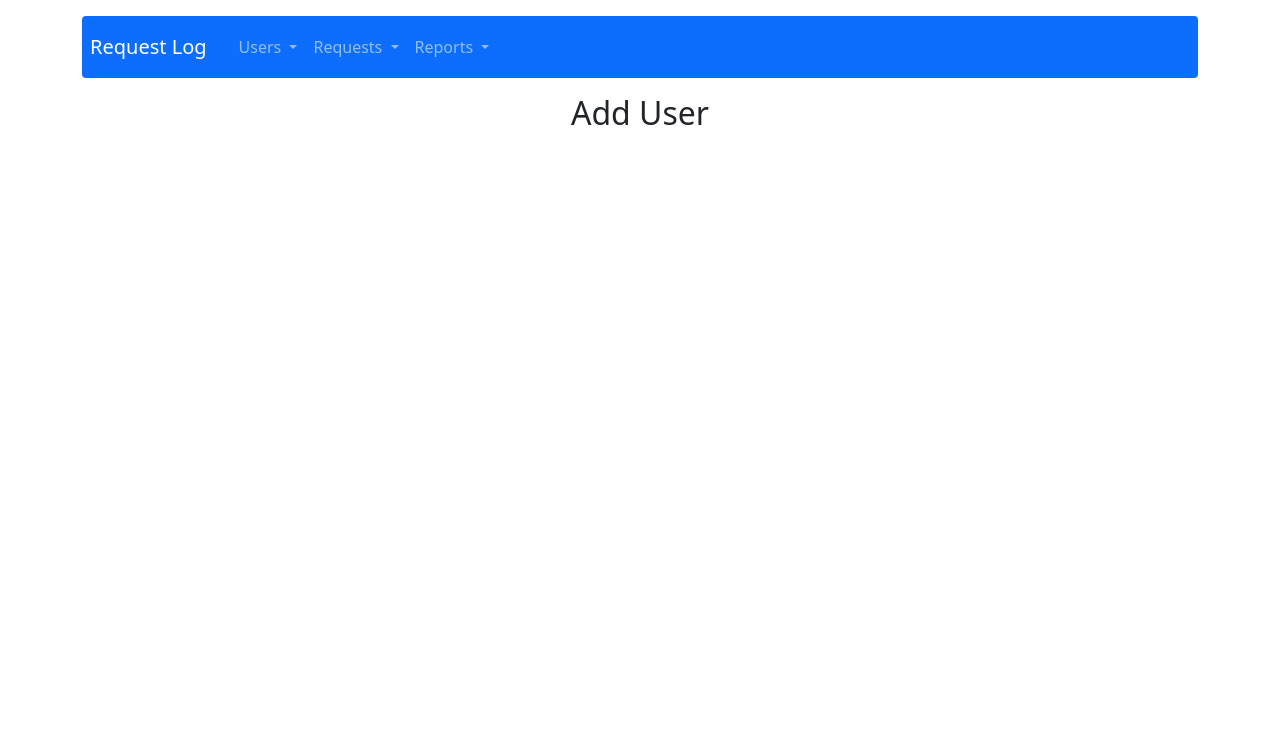
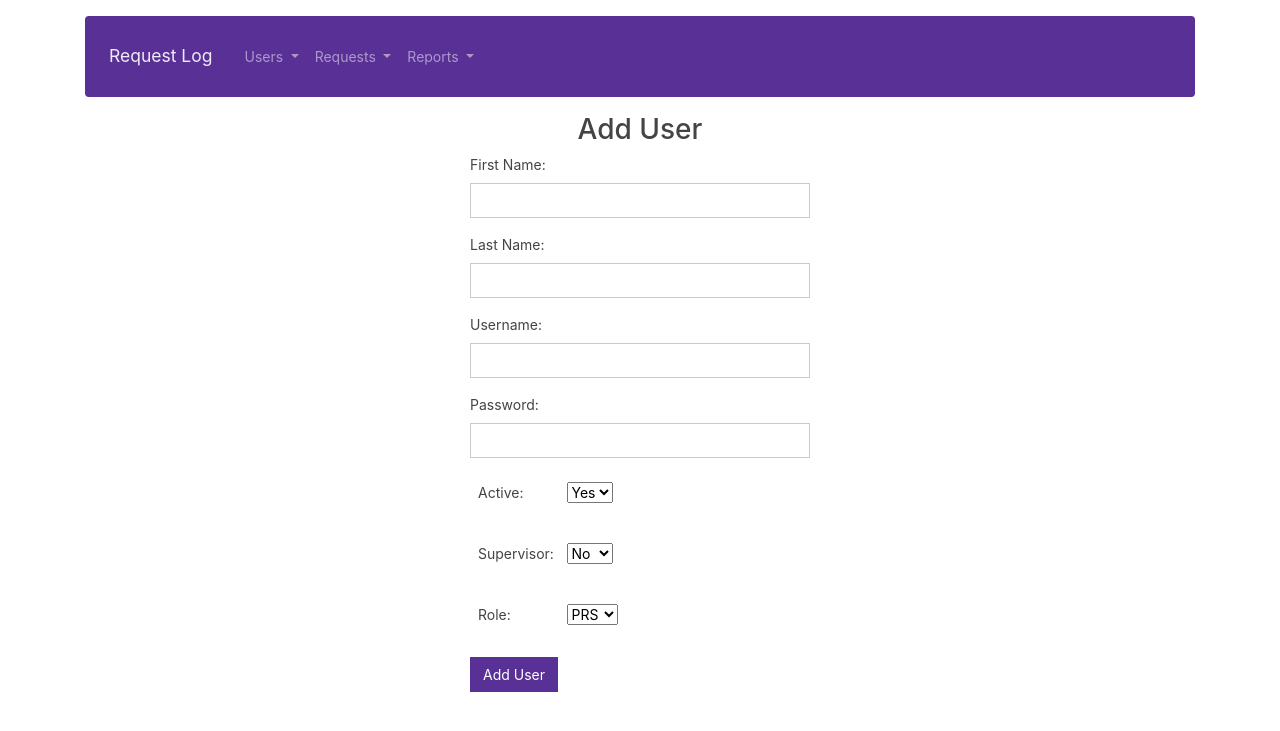
Before and after one commit to ElGato316/requestlog, a CodeIgniter app: page /requestlog/users/add in a window 1280 px wide. Shown: the top 731 px of the page. Run offline with CodeIgniter, Linux system fonts and the light colour scheme; some libraries are stand-ins or nearby versions.

Commit message:
Users Complete

```diff
--- a/application/config/autoload.php
+++ b/application/config/autoload.php
@@ -58,7 +58,7 @@ $autoload['packages'] = array();
 |
 |	$autoload['libraries'] = array('user_agent' => 'ua');
 */
-$autoload['libraries'] = array('database', 'session');
+$autoload['libraries'] = array('database', 'session', 'form_validation');
 
 /*
 | -------------------------------------------------------------------
--- a/application/config/config.php
+++ b/application/config/config.php
@@ -35,7 +35,7 @@ $config['base_url'] = 'http://localhost/requestlog/';
 | variable so that it is blank.
 |
 */
-$config['index_page'] = 'index.php';
+$config['index_page'] = '';
 
 /*
 |--------------------------------------------------------------------------
--- a/application/controllers/Users.php
+++ b/application/controllers/Users.php
@@ -17,9 +17,44 @@
 
 			$data['title'] = 'Add User';
 
+			$this->form_validation->set_rules('firstname','First Name', 'required');
+			$this->form_validation->set_rules('lastname', 'Last Name', 'required');
+			$this->form_validation->set_rules('username', 'Username', 'required');
+			$this->form_validation->set_rules('password', 'Password', 'required');
+
+			if ($this->form_validation->run() === FALSE) {
+				$this->load->view('templates/header');
+				$this->load->view('templates/navbar');
+				$this->load->view('users/add', $data);
+				$this->load->view('templates/footer');
+			} else {
+				// Encrypt password
+				$enc_password = md5($this->input->post('password'));
+
+				$this->User_model->add_user($enc_password);
+
+				// Set message
+				$this->session->set_flashdata('user_entered', 'User has been added');
+
+				redirect('users/view');
+			}
+		}
+
+		public function edit($id){
+
+			$data['user'] = $this->User_model->get_user($id);
+
+			$data['title'] = 'Edit Post';
+
 			$this->load->view('templates/header');
-            $this->load->view('templates/navbar');
-			$this->load->view('users/add', $data);
+			$this->load->view('templates/navbar');
+			$this->load->view('users/edit', $data);
 			$this->load->view('templates/footer');
+
+		}
+
+		public function update(){
+			$this->User_model->edit_user($id);
+			redirect('users/view');
 		}
     }
--- a/application/models/User_model.php
+++ b/application/models/User_model.php
@@ -1,5 +1,12 @@
 <?php
     class User_model extends CI_Model{
+
+        public $firstname;
+        public $lastname;
+        public $badge;
+        public $supervisor;
+        public $active;
+        public $role;
 
         public function get_all_active_users(){
 
@@ -8,4 +15,43 @@
             return $query->result_array();
         }
 
+        public function get_user($id){
+            $sql = "select * from users where id = ?";
+            $query = $this->db->query($sql, $id);
+            return $query->row_array();
+        }
+
+        public function add_user($enc_password){
+
+            $data = array(
+                'firstname' => $this->input->post('firstname'),
+                'lastname' => $this->input->post('lastname'),
+                'username' => $this->input->post('username'),
+                'password' => $enc_password,
+                'active' => $this->input->post('active'),
+                'supervisor' => $this->input->post('supervisor'),
+                'role' => $this->input->post('role')
+            );
+
+            return $this->db->insert('users', $data);
+        }
+
+        public function edit_user($id){
+
+            $data = array(
+                //'id' => $this->input->post('id'),
+                'firstname' => $this->input->post('firstname'),
+                'lastname' => $this->input->post('lastname'),
+                'username' => $this->input->post('username'),
+                'password' => $this->input->post('password'),
+                'active' => $this->input->post('active'),
+                'supervisor' => $this->input->post('supervisor'),
+                'role' => $this->input->post('role')
+            );
+
+            $this->db->where('id', $this->input->post('id'));
+			return $this->db->update('users', $data);
+
+        }
+
     }
--- a/application/views/login/login.php
+++ b/application/views/login/login.php
@@ -1,3 +1,3 @@
 
 
-<h2>Login Page</h2>
+<h2 class="text-center">Login Page</h2>
--- a/application/views/templates/header.php
+++ b/application/views/templates/header.php
@@ -2,8 +2,8 @@
 <html lang="en">
 <head>
     <meta charset="UTF-8">
-    <meta name="viewport" content="width=device-width, initial-scale=1.0">
-    <link href="https://cdn.jsdelivr.net/npm/bootstrap@5.0.0-beta2/dist/css/bootstrap.min.css" rel="stylesheet" integrity="sha384-BmbxuPwQa2lc/FVzBcNJ7UAyJxM6wuqIj61tLrc4wSX0szH/Ev+nYRRuWlolflfl" crossorigin="anonymous">
+    <!-- <meta name="viewport" content="width=device-width, initial-scale=1.0"> -->
+    <link rel="stylesheet" href="<?php echo base_url(); ?>assets/css/bootstrap.min.css">
     <link rel="stylesheet" href="https://cdn.datatables.net/1.10.24/css/jquery.dataTables.min.css">
 
     <title>Request Log</title>
--- a/application/views/templates/navbar.php
+++ b/application/views/templates/navbar.php
@@ -8,7 +8,7 @@
           </a>
           <ul class="dropdown-menu" aria-labelledby="navbarDropdown">
             <li><a class="dropdown-item" href="<?php echo base_url(); ?>users/add">Add User</a></li>
-            <li><a class="dropdown-item" href="#">Add User</a></li>
+            <!--<li><a class="dropdown-item" href="#">Add User</a></li>-->
           </ul>
         </li>
         <li class="nav-item dropdown">
--- a/application/views/users/add.php
+++ b/application/views/users/add.php
@@ -1,3 +1,58 @@
 
 
 <h2 class="text-center"><?php echo $title; ?></h2>
+
+    <div class="col-md-8 mx-auto">
+    <?php echo validation_errors(); ?>
+    </div>
+
+    <div class="col-4 mx-auto">
+        <?php echo form_open('users/add'); ?>
+            <div class="form-group">
+                <label for="username" class="">First Name:</label>
+                <input type="text" class="form-control" name="firstname">
+            </div><!-- First Name Field -->
+            <div class="form-group">
+                <label for="password" class="">Last Name:</label>
+                <input type="text" class="form-control" name="lastname">
+            </div><!-- Last Name Field -->
+            <div class="form-group">
+                <label for="lastname" class="">Username:</label>
+                <input type="text" class="form-control" name="username">
+            </div><!-- badge Field -->
+            <div class="form-group">
+                <label for="password" class="">Password:</label>
+                <input type="text" class="form-control" name="password">
+            </div><!-- Password Field -->
+            <div class="form-group p-2 mt-2 row">
+                <label for="active" class="col-sm-3">Active:</label>
+                <div class="col-sm-9">
+                <select name="active" id="active">
+                    <option value="1" class="form-control" selected>Yes</option>
+                    <option value="0" class="form-control">No</option>
+                  </select>
+                </div>
+            </div><!-- Active Field -->
+            <div class="form-group p-2 mt-2 row">
+                <label for="Role" class="col-sm-3">Supervisor:</label>
+                <div class="col-sm-9">
+                <select name="supervisor" id="role">
+                    <option value="1" class="form-control">Yes</option>
+                    <option value="0" class="form-control" selected>No</option>
+                  </select>
+                </div>
+            </div><!-- Supervisor Field -->
+            <div class="form-group p-2 mt-2 row">
+                <label for="Role" class="col-sm-3">Role:</label>
+                <div class="col-sm-9">
+                <select name="role" id="role">
+                    <option value="prs" class="form-control" selected>PRS</option>
+                    <option value="sgt" class="form-control">SGT</option>
+                  </select>
+                </div>
+            </div><!-- Supervisor Field -->
+            <div class="form-group">
+                <button type="submit" class="btn btn-primary">Add User</button>
+            </div><!-- Submit Button -->
+        </form><!-- Add User Form -->
+</div>
--- /dev/null
+++ b/application/views/users/test.php
@@ -0,0 +1 @@
+<?php print_r $user; ?>
--- a/application/views/users/view.php
+++ b/application/views/users/view.php
@@ -8,7 +8,7 @@
                 <th scope="col">Edit</th>
                 <th scope="col">Last Name</th>
                 <th scope="col">First Name</th>
-                <th scope="col">ID</th>
+                <th scope="col">Username</th>
                 <th scope="col">Supervisor</th>
                 <th scope="col">Active</th>
                 <th scope="col">Role</th>
@@ -16,10 +16,10 @@
             <tbody id="users-body">
                 <?php foreach($users as $user) : ?>
                 <tr>
-                    <td>Edit</td>
+                    <td><a href="<?php echo base_url(); ?>users/edit/<?php echo $user['id'] ?>">Edit</a></td>
                     <td><?php echo $user['lastname']; ?></td>
                     <td><?php echo $user['firstname']; ?></td>
-                    <td><?php echo $user['badge']; ?></td>
+                    <td><?php echo $user['username']; ?></td>
                     <td><?php echo $user['supervisor']; ?></td>
                     <td><?php echo $user['active']; ?></td>
                     <td><?php echo $user['role']; ?></td>
```
Also changed, not shown: application/controllers/Welcome.php (deleted, +0 -25 lines), application/views/users/edit.php (added, +74 -0 lines), application/views/welcome_message.php (deleted, +0 -89 lines).
